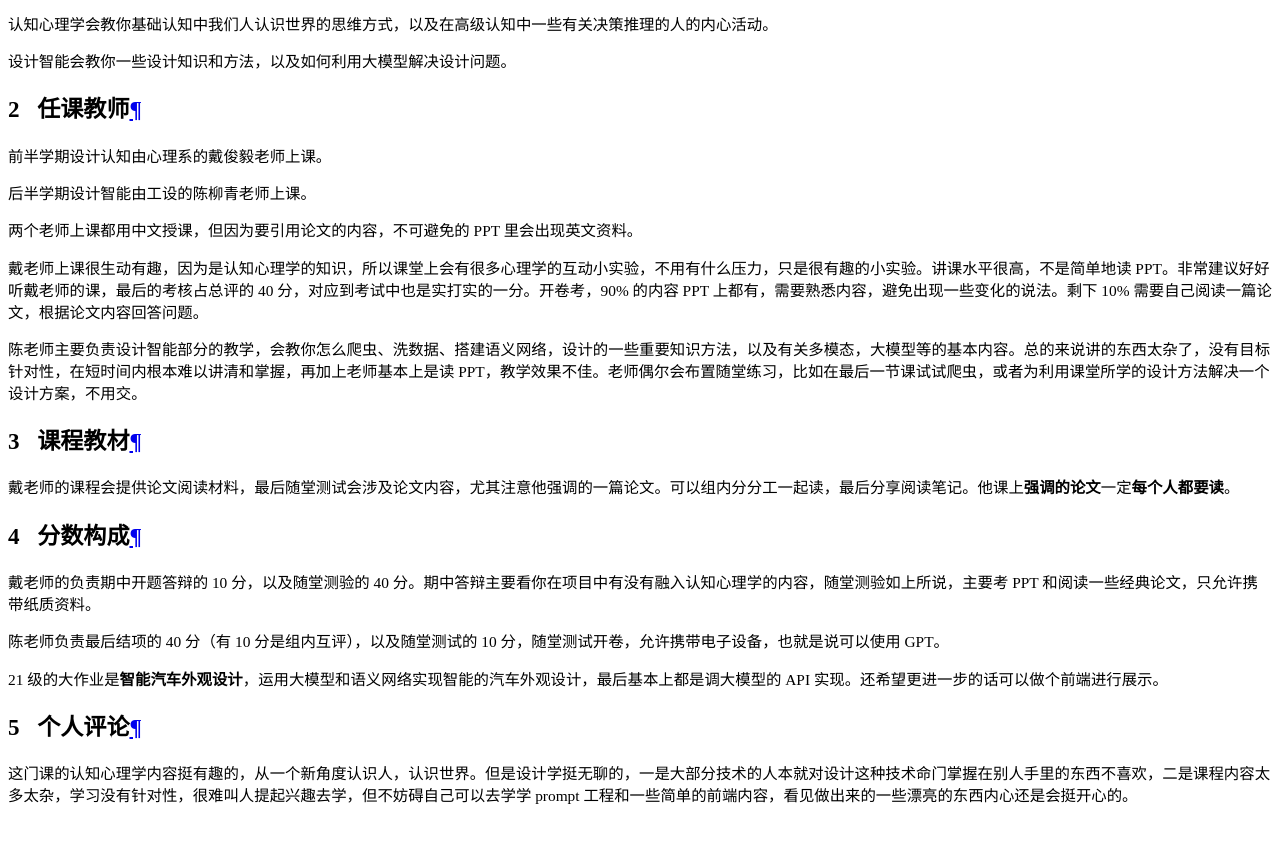
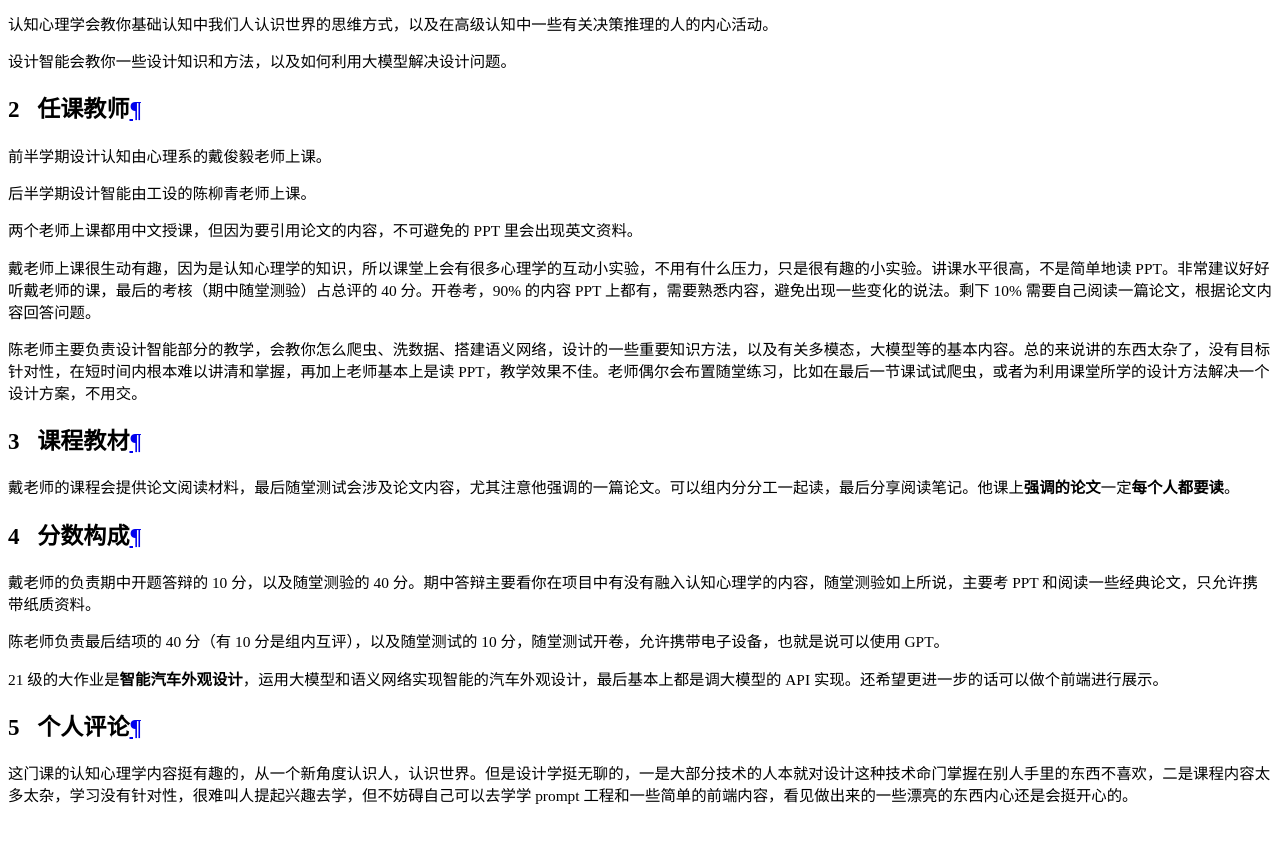
Before and after one commit to ZJU-Turing/TuringCourses, an MkDocs documentation site: the page built from docs/major_mandatory/design_cognition/index.md, in a window 1280 px wide and 900 px high, scrolled down 18067 px. Shown: the top 843 px of the window. Built offline with MkDocs 1.6.1 and Material for MkDocs 9.7.7, drawn with Linux system fonts in a browser that asks for light colours; comment, search, counter and statistics services are not loaded.

Commit message:
fix: minor changes

```diff
--- a/docs/major_mandatory/design_cognition/index.md
+++ b/docs/major_mandatory/design_cognition/index.md
@@ -24,7 +24,7 @@
 
 两个老师上课都用中文授课，但因为要引用论文的内容，不可避免的 PPT 里会出现英文资料。
 
-戴老师上课很生动有趣，因为是认知心理学的知识，所以课堂上会有很多心理学的互动小实验，不用有什么压力，只是很有趣的小实验。讲课水平很高，不是简单地读 PPT。非常建议好好听戴老师的课，最后的考核占总评的 40 分，对应到考试中也是实打实的一分。开卷考，90% 的内容 PPT 上都有，需要熟悉内容，避免出现一些变化的说法。剩下 10% 需要自己阅读一篇论文，根据论文内容回答问题。
+戴老师上课很生动有趣，因为是认知心理学的知识，所以课堂上会有很多心理学的互动小实验，不用有什么压力，只是很有趣的小实验。讲课水平很高，不是简单地读 PPT。非常建议好好听戴老师的课，最后的考核（期中随堂测验）占总评的 40 分。开卷考，90% 的内容 PPT 上都有，需要熟悉内容，避免出现一些变化的说法。剩下 10% 需要自己阅读一篇论文，根据论文内容回答问题。
 
 陈老师主要负责设计智能部分的教学，会教你怎么爬虫、洗数据、搭建语义网络，设计的一些重要知识方法，以及有关多模态，大模型等的基本内容。总的来说讲的东西太杂了，没有目标针对性，在短时间内根本难以讲清和掌握，再加上老师基本上是读 PPT，教学效果不佳。老师偶尔会布置随堂练习，比如在最后一节课试试爬虫，或者为利用课堂所学的设计方法解决一个设计方案，不用交。
 
```
